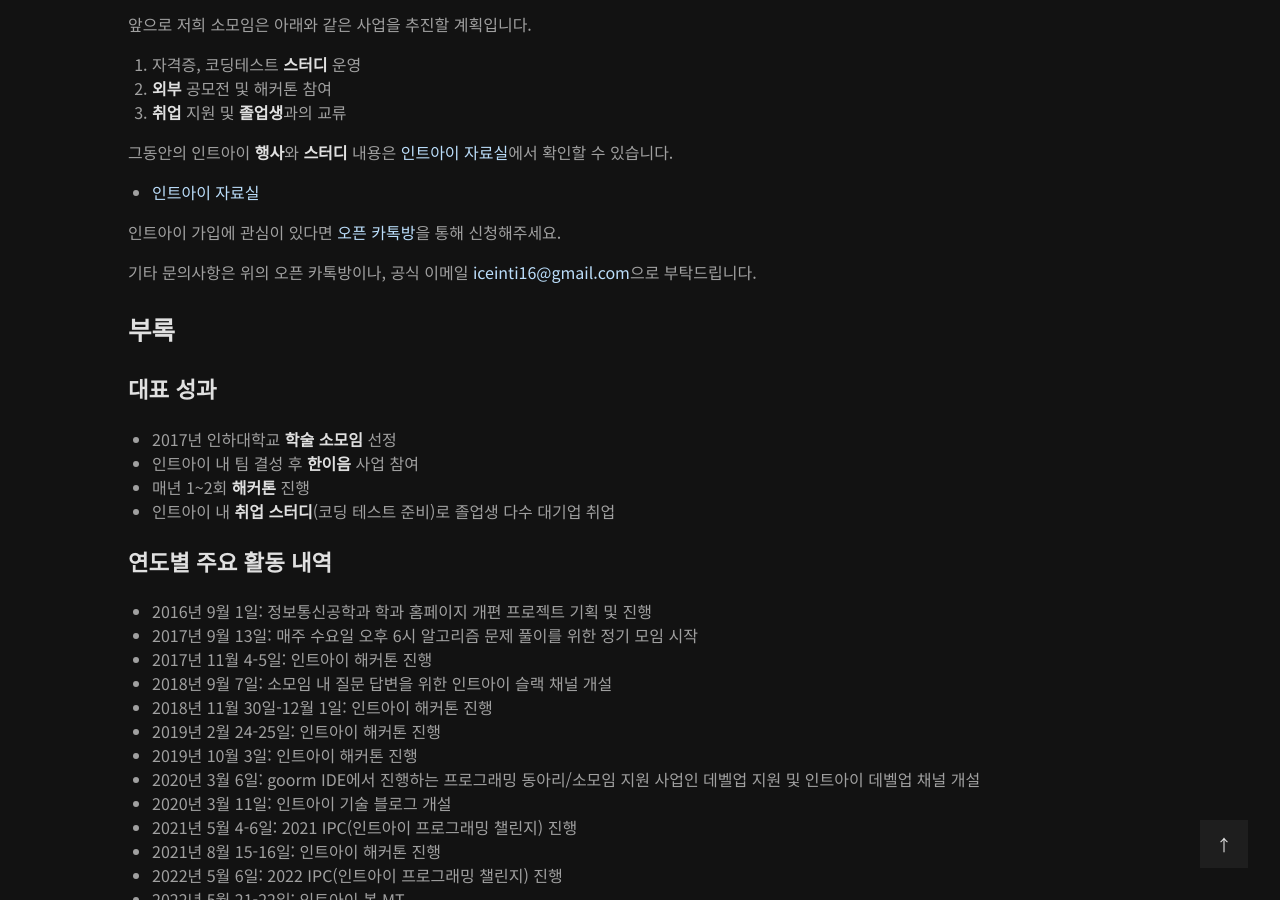
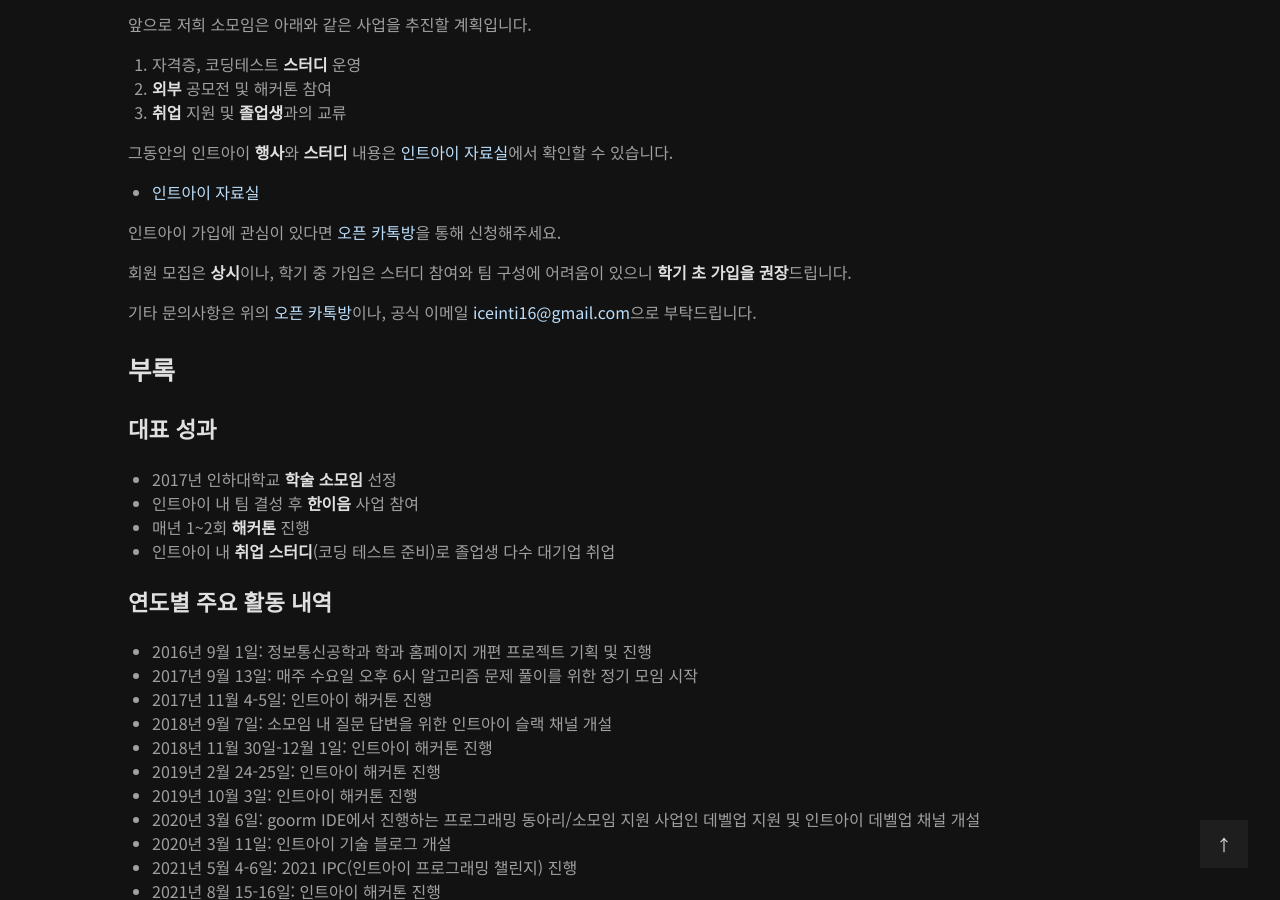
Before and after one commit to int-i/int-i.github.io, a Jekyll site: the page built from _posts/2023-01-12-welcome.md, in a window 1280 px wide and 900 px high, scrolled down 3795 px. Built offline with Jekyll 4.4.1, drawn with Linux system fonts in a browser that asks for light colours; a script that is not in the unit is left out; comment, search, counter and statistics services are not loaded.

Commit message:
Update post

```diff
--- a/_posts/2023-01-12-welcome.md
+++ b/_posts/2023-01-12-welcome.md
@@ -61,7 +61,9 @@ thumbnail: /assets/posts/2023-01-12-welcome/thumbnail.jpg
 
 인트아이 가입에 관심이 있다면 [오픈 카톡방](https://open.kakao.com/o/susOUUCf)을 통해 신청해주세요.
 
-기타 문의사항은 위의 오픈 카톡방이나, 공식 이메일 [iceinti16@gmail.com](mailto:iceinti16@gmail.com)으로 부탁드립니다.
+회원 모집은 **상시**이나, 학기 중 가입은 스터디 참여와 팀 구성에 어려움이 있으니 **학기 초 가입을 권장**드립니다.
+
+기타 문의사항은 위의 [오픈 카톡방](https://open.kakao.com/o/susOUUCf)이나, 공식 이메일 [iceinti16@gmail.com](mailto:iceinti16@gmail.com)으로 부탁드립니다.
 
 ## 부록
 
```
